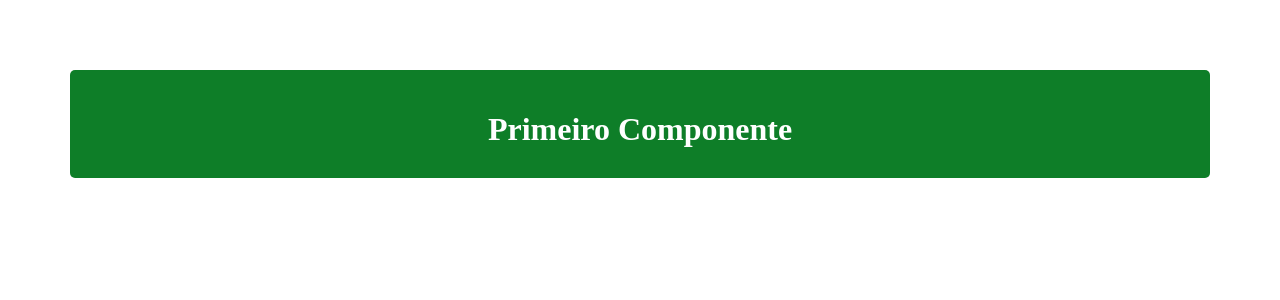
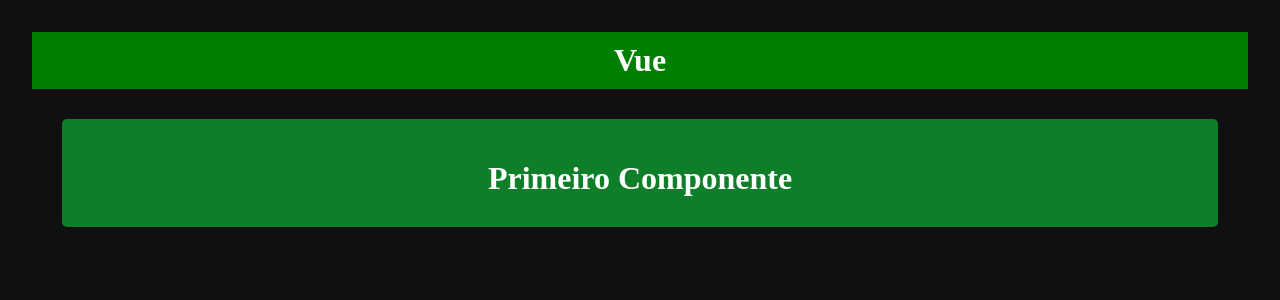
Before and after one commit to andrewschiozo/cod3r-masterclass-vuejs, a Vue app: page / in a window 1280 px wide. Shown: the top 300 px of the page. Built offline with nearby package versions, Linux system fonts and the light colour scheme.

Commit message:
feat: inclusão do header

```diff
--- a/src/App.vue
+++ b/src/App.vue
@@ -3,6 +3,9 @@
 </script>
 
 <template>
+  <header>
+    Vue
+  </header>
   <PrimeiroComponente />
 </template>
 
--- a/src/assets/main.css
+++ b/src/assets/main.css
@@ -1,6 +1,22 @@
+body {
+  margin: 0;
+  background-color: rgb(17, 16, 16);
+  color: rgb(224, 217, 217);
+}
+
 #app {
   max-width: 1280px;
   margin: 0 auto;
   padding: 2rem;
   font-weight: normal;
 }
+
+header {
+  font-size: 2em;
+  color: white;
+  margin-bottom: 20px;
+  background-color: green;
+  padding: 10px;
+  font-weight: bold;
+  text-align: center;
+}
```
